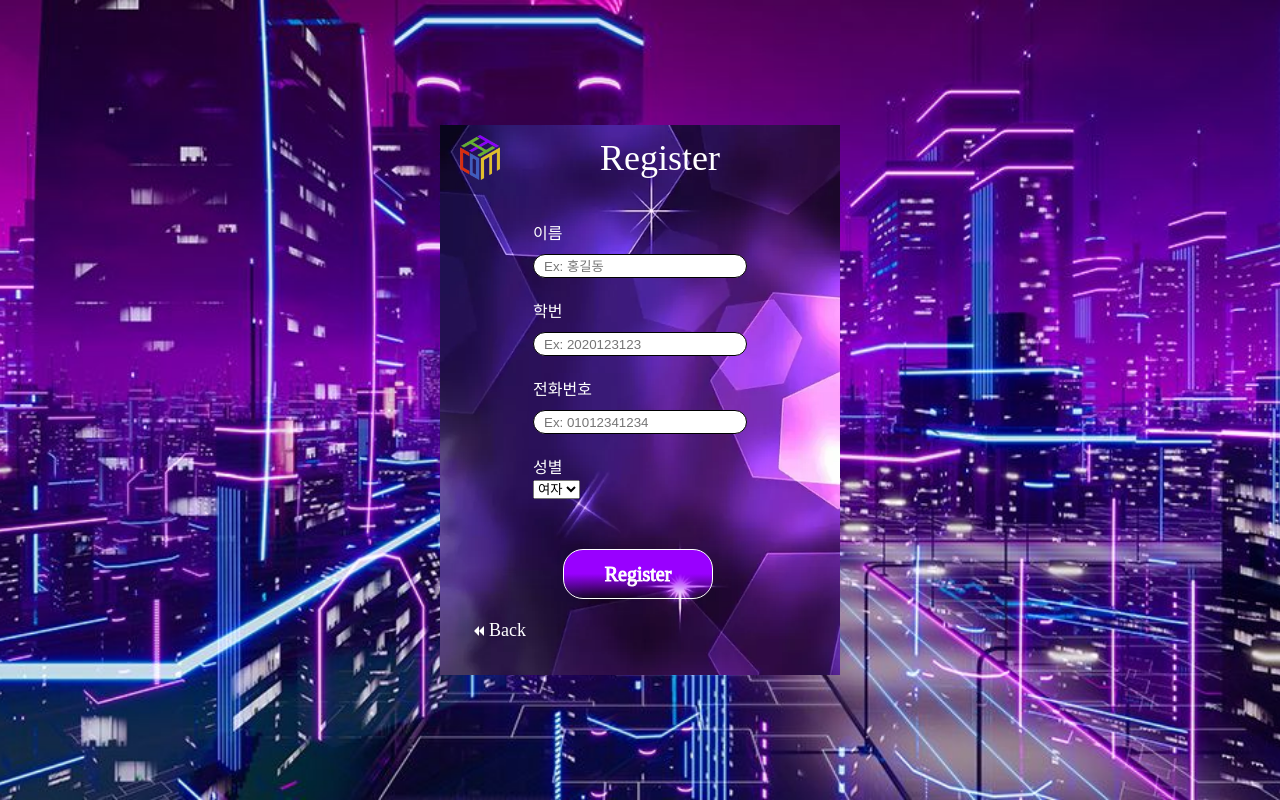
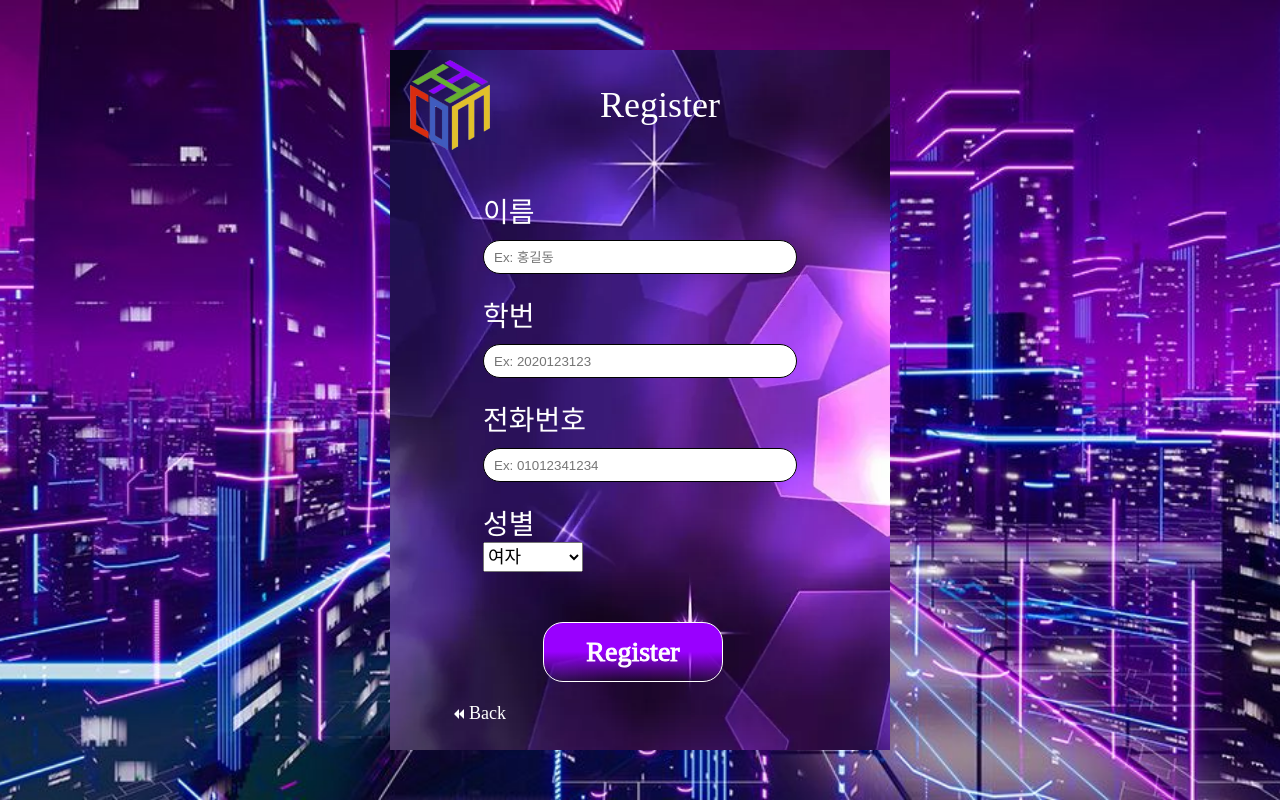
Before and after one commit to Aptheparker/comity, a React (Create React App) app in the folder frontend/: page /register in a window 1280 px wide. Built offline with nearby package versions, Linux system fonts and the light colour scheme.

Commit message:
size changed

```diff
--- a/frontend/src/components/GoogleLoginButton/GoogleLoginButton.css
+++ b/frontend/src/components/GoogleLoginButton/GoogleLoginButton.css
@@ -1,6 +1,6 @@
 .google-login-button {
-  width: 400px;
-  height: 60px;
+  width: 600px;
+  height: 80px;
   display: flex;
   align-items: center;
   justify-content:space-evenly;
@@ -20,7 +20,7 @@
 
 .google-login-button__text {
   color: white;
-  font-size: 20px;
+  font-size: 32px;
   font-family: 'Toppan Bunkyu Gothic';
   -webkit-text-stroke-width: 1px;
   -webkit-text-stroke-color: white;
--- a/frontend/src/components/Input/Input.css
+++ b/frontend/src/components/Input/Input.css
@@ -1,6 +1,6 @@
 .input {
-  width: 200px;
-  height: 20px;
+  width: 300px;
+  height: 30px;
   border-radius: 20px;
   border: none;
   margin-top: 10px;
--- a/frontend/src/components/RegisterForm/RegisterForm.js
+++ b/frontend/src/components/RegisterForm/RegisterForm.js
@@ -87,7 +87,7 @@ function RegisterForm() {
           alt="comit_logo"
           className={styles["comit-logo"]}
         />
-        <Title text="Register" fontSize={36} marginRight={120}></Title>
+        <Title text="Register" fontSize={36} marginRight={170}/>
       </div>
       <form className={styles["inputs"]} onSubmit={handleSubmit}>
         <div className={styles["input-name"]}>이름</div>
@@ -120,6 +120,7 @@ function RegisterForm() {
           name="gender"
           value={gender}
           onChange={handleChange}
+          className={styles["select"]}
         >
           <option value="Male">남자</option>
           <option value="Female">여자</option>
--- a/frontend/src/components/RegisterForm/RegisterForm.module.css
+++ b/frontend/src/components/RegisterForm/RegisterForm.module.css
@@ -3,8 +3,8 @@
   background-size: cover;
   background-repeat: no-repeat;
   background-position: center;
-  width: 400px;
-  height: 550px;
+  width: 500px;
+  height: 700px;
   left: 0;
   display: flex;
   flex-direction: column;
@@ -12,8 +12,8 @@
 }
 
 .comit-logo {
-  width: 40px;
-  height: 45px;
+  width: 80px;
+  height: 90px;
   margin-left: 20px;
 }
 
@@ -32,23 +32,19 @@
 }
 
 .input-name {
+  font-size: 28px;
   color: white;
 }
 
-.input {
-  width: 200px;
-  height: 20px;
-  border-radius: 20px;
-  border: none;
-  margin-top: 10px;
-  margin-bottom: 20px;
-  border: 1px solid black;
-  padding-left: 10px;
+.select{
+  width: 100px;
+  height: 30px;
+  font-size: 18px;
 }
 
 .register-button {
-  width: 150px;
-  height: 50px;
+  width: 180px;
+  height: 60px;
   display: flex;
   align-items: center;
   justify-content: center;
@@ -57,7 +53,7 @@
   background: linear-gradient(180deg, #90f 49.48%, rgba(153, 0, 255, 0) 100%);
   cursor: pointer;
   margin-top: 50px;
-  margin-left: 30px;
+  margin-left: 60px;
 }
 
 .register-button:hover {
@@ -66,7 +62,7 @@
 
 .register-button__text {
   color: white;
-  font-size: 20px;
+  font-size: 28px;
   font-family: 'Toppan Bunkyu Gothic';
   -webkit-text-stroke-width: 1px;
   -webkit-text-stroke-color: white;
@@ -74,7 +70,7 @@
 
 .back-button {
   margin-top: 20px;
-  margin-right: 280px;
+  margin-right: 320px;
   border: none;
   background: none;
   color: white;
--- a/frontend/src/pages/LoginPage.js
+++ b/frontend/src/pages/LoginPage.js
@@ -14,7 +14,7 @@ function LoginPage() {
   return (
     <div className="login-page">
       <NavigationBar/>
-      <Title text="Comity" fontSize={72} marginTop={200}/>
+      <Title text="Comity" fontSize={100} marginTop={200}/>
       <GoogleLogin/>
     </div>
   );
```
